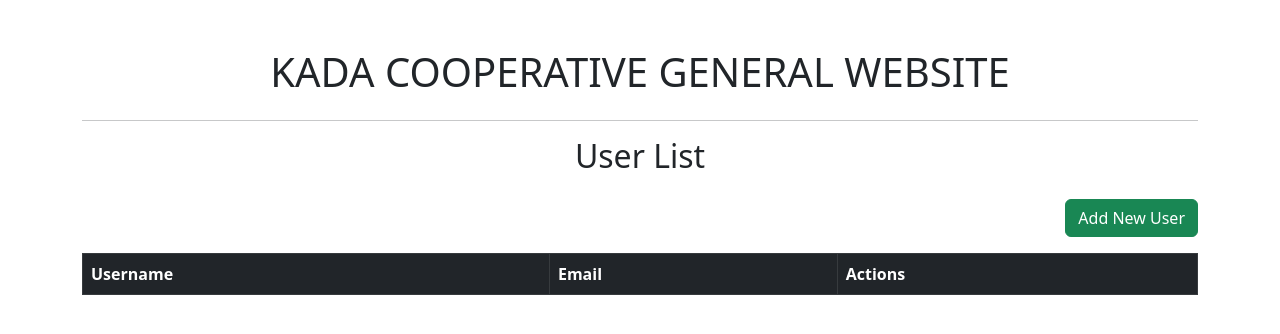
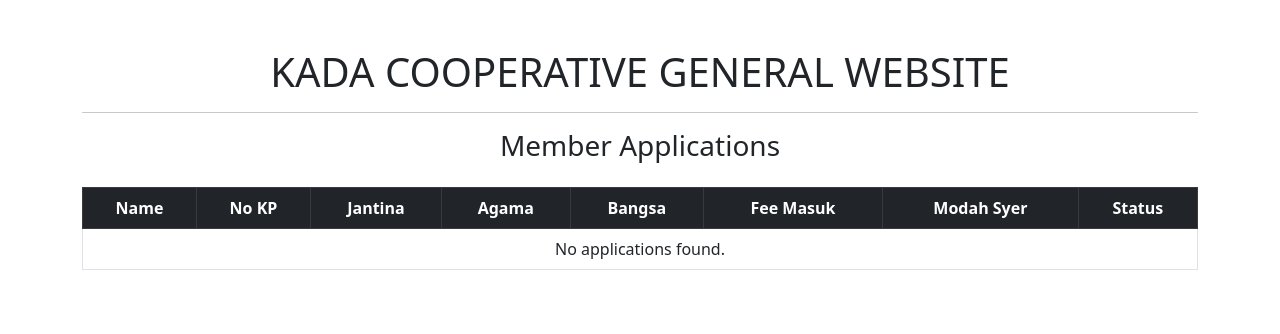
Before and after one commit to Syahmi-Faris/KADA-System-, a PHP site: page / in a window 1280 px wide. Shown: the part 56-390 px from the top of the page. Run offline with PHP 8.4, Linux system fonts and the light colour scheme; data that the repository does not hold is empty.

Commit message:
Update index.php

```diff
--- a/KADA/app/views/users/index.php
+++ b/KADA/app/views/users/index.php
@@ -4,48 +4,61 @@
 <head>
     <meta charset="UTF-8">
     <meta name="viewport" content="width=device-width, initial-scale=1.0">
-    <title>User List</title>
+    <title>KADA COOPERATIVE GENERAL WEBSITE</title>
     <link href="https://cdn.jsdelivr.net/npm/bootstrap@5.3.0/dist/css/bootstrap.min.css" rel="stylesheet">
 </head>
 <body>
     <div class="container mt-5">
-        <!-- Header Section -->
-        <h1 class="mb-4 text-center">KADA COOPERATIVE GENERAL WEBSITE</h1>
+        <h1 class="text-center">KADA COOPERATIVE GENERAL WEBSITE</h1>
         <hr>
+        <h3 class="text-center mb-4">Member Applications</h3>
 
-        <!-- User List Section -->
-        <h2 class="mb-4 text-center">User List</h2>
-        <div class="text-end mb-3">
-            <a href="/create" class="btn btn-success">Add New User</a>
-        </div>
-        <table class="table table-bordered table-hover">
+        <!-- Table for Member Applications -->
+        <table class="table table-bordered table-hover text-center">
             <thead class="table-dark">
                 <tr>
-                    <th>Username</th>
-                    <th>Email</th>
-                    <th>Actions</th>
+                    <th>Name</th>
+                    <th>No KP</th>
+                    <th>Jantina</th>
+                    <th>Agama</th>
+                    <th>Bangsa</th>
+                    <th>Fee Masuk</th>
+                    <th>Modah Syer</th>
+                    <th>Status</th>
                 </tr>
             </thead>
             <tbody>
-                <?php foreach ($users as $user): ?>
-                <tr>
-                    <td><?= htmlspecialchars($user['username']); ?></td>
-                    <td><?= htmlspecialchars($user['email']); ?></td>
-                    <td>
-                        <a href="/edit/<?= $user['id']; ?>" class="btn btn-warning btn-sm">Edit</a>
-                        <form action="/delete/<?= $user['id']; ?>" method="POST" class="d-inline">
-                            <button type="submit" class="btn btn-danger btn-sm"
-                                    onclick="return confirm('Are you sure you want to delete this user?');">
-                                Delete
-                            </button>
-                        </form>
-                    </td>
-                </tr>
-                <?php endforeach; ?>
+                <?php if (!empty($applications)): ?>
+                    <?php foreach ($applications as $app): ?>
+                        <tr>
+                            <td><?= htmlspecialchars($app['nama']); ?></td>
+                            <td><?= htmlspecialchars($app['no_kp']); ?></td>
+                            <td><?= htmlspecialchars($app['jantina']); ?></td>
+                            <td><?= htmlspecialchars($app['agama']); ?></td>
+                            <td><?= htmlspecialchars($app['bangsa']); ?></td>
+                            <td>RM <?= htmlspecialchars(number_format($app['fee_masuk'], 2)); ?></td>
+                            <td>RM <?= htmlspecialchars(number_format($app['modah_syer'], 2)); ?></td>
+                            <td>
+                                <?php if ($app['status'] === 'Pending'): ?>
+                                    <span class="badge bg-warning">Pending</span>
+                                <?php elseif ($app['status'] === 'Approved'): ?>
+                                    <span class="badge bg-success">Approved</span>
+                                <?php else: ?>
+                                    <span class="badge bg-danger">Rejected</span>
+                                <?php endif; ?>
+                            </td>
+                        </tr>
+                    <?php endforeach; ?>
+                <?php else: ?>
+                    <tr>
+                        <td colspan="8" class="text-center">No applications found.</td>
+                    </tr>
+                <?php endif; ?>
             </tbody>
         </table>
     </div>
 
+    <!-- Bootstrap JS -->
     <script src="https://cdn.jsdelivr.net/npm/bootstrap@5.3.0/dist/js/bootstrap.bundle.min.js"></script>
 </body>
 </html>
```
